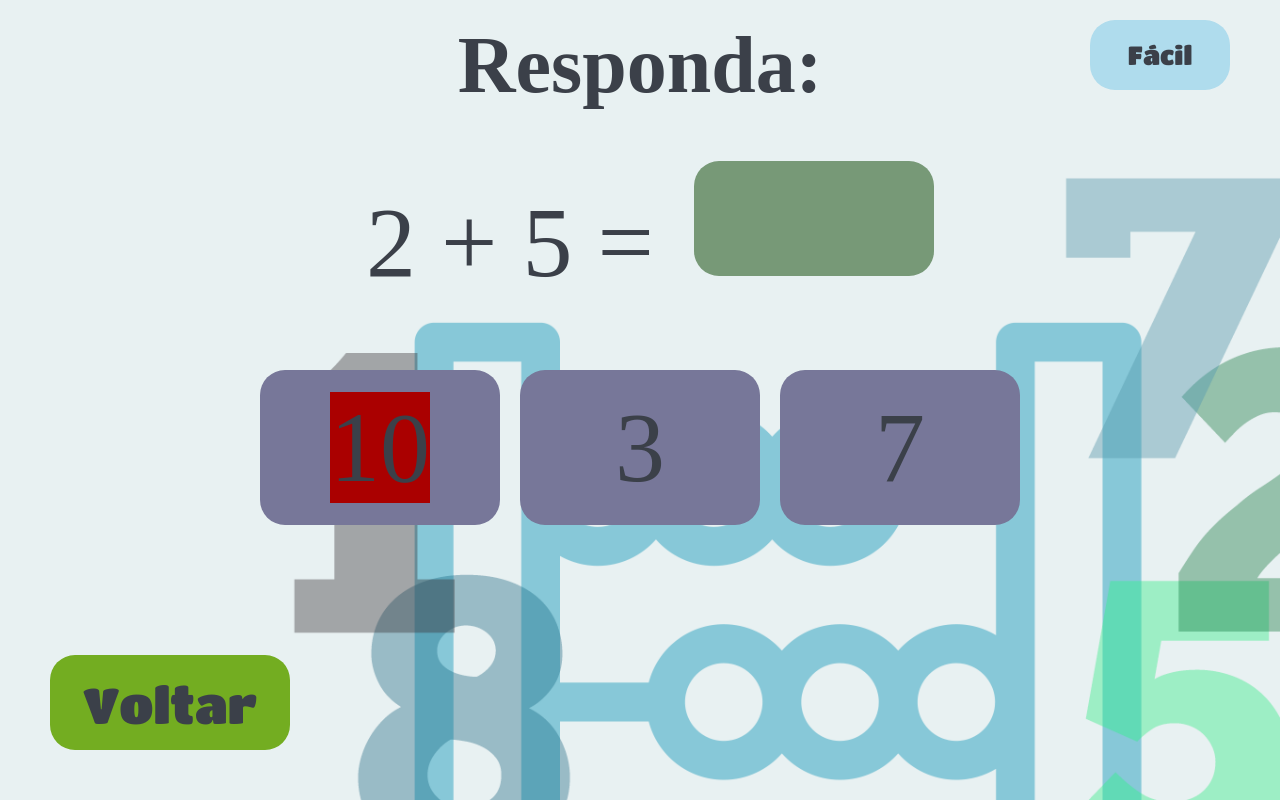
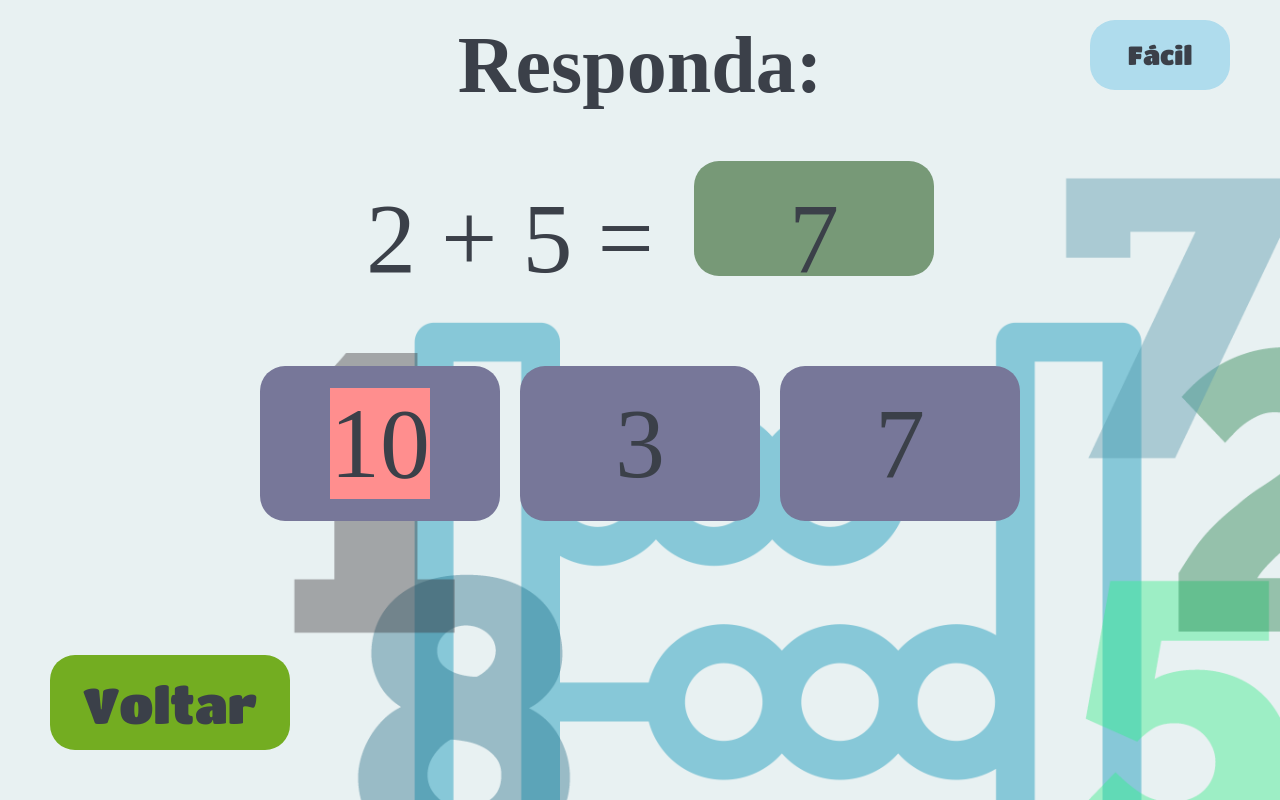
Before and after one commit to gustavojordao/ihc, a plain HTML site: page facil.html in a window 1280 px wide. Both pictures are taken after a click on the element "10". Drawn offline with Linux system fonts and the light colour scheme; a web font is replaced by a local one.

Commit message:
Adicionada resposta correta no quadro em branco

```diff
--- a/facil.html
+++ b/facil.html
@@ -12,7 +12,7 @@
 			<div class="content_question">
 				<span alt="Dois mais Cinco" class="text_question">2 + 5 = </span>
 			</div>
-			<div class="blank_question">
+			<div id="correct_answer" class="blank_question">
 			</div>
 		</div>
 		<div id="answer_options">
@@ -41,10 +41,12 @@ function hidden(){document.body.style.overflow='hidden';}
 
 function errou(e){
 	e.target.classList.add('errado');
+	document.getElementById("correct_answer").innerHTML = "<span class=\"text_question\">7</span>";
 }
 
 function acertou(e){
 	e.target.classList.add('certo');
+	document.getElementById("correct_answer").innerHTML = "<span class=\"text_question\">7</span>";
 }
 
 document.getElementById("item01").addEventListener('click', function(e){
--- a/style.css
+++ b/style.css
@@ -257,7 +257,7 @@ button.css3button {
 }
 
 .errado{
-  background-color: #AA0000;
+  background-color: #ff8e8e;
 }
 
 .certo{
```
